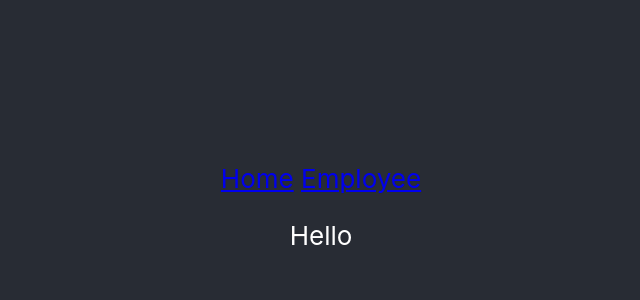
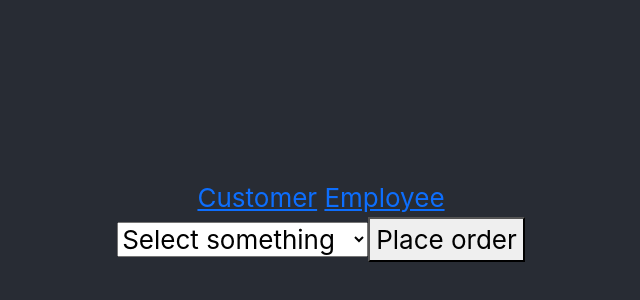
Before and after one commit to Michael-Loren/fullstack, a React (Create React App) app in the folder client/: page / in a window 1280 px wide. Shown: the part 180-480 px from the top of the page, without its empty margins (319-959 px from the left). Built offline with nearby package versions, Linux system fonts and the light colour scheme.

Commit message:
Trying things

```diff
--- a/client/public/index.html
+++ b/client/public/index.html
@@ -9,6 +9,8 @@
       name="description"
       content="Web site created using create-react-app"
     />
+    <link href="https://cdn.jsdelivr.net/npm/bootstrap@5.1.3/dist/css/bootstrap.min.css" rel="stylesheet" integrity="sha384-1BmE4kWBq78iYhFldvKuhfTAU6auU8tT94WrHftjDbrCEXSU1oBoqyl2QvZ6jIW3" crossorigin="anonymous">
+
     <link rel="apple-touch-icon" href="%PUBLIC_URL%/logo192.png" />
     <!--
       manifest.json provides metadata used when your web app is installed on a
--- a/client/src/App.js
+++ b/client/src/App.js
@@ -9,7 +9,7 @@ function App() {
       <BrowserRouter>
         <header>
           <nav>
-            <Link to="/">Home</Link> <Link to="/employee">Employee</Link>
+            <Link to="/">Customer</Link> <Link to="/employee">Employee</Link>
           </nav>
         </header>
         <main>
--- a/client/src/components/Customer.js
+++ b/client/src/components/Customer.js
@@ -1,9 +1,25 @@
-import React from 'react'
+import React from "react";
 
 export default function Customer() {
-    return (
-        <div>
-            <p>Hello</p>
-        </div>
-    )
+
+function onSubmit(e){
+
+    e.preventDefault();
 }
+  return (
+    <div>
+      <form>
+        <select name="food">
+          <option value="none" selected disabled hidden>
+            Select something
+          </option>
+          <option value="Cooka da meatball">Cooka da meatball</option>
+          <option value="Burger">Burger</option>
+          <option value="Pasta">Pasta</option>
+          <option value="Pasta">Pasta</option>
+        </select>
+        <button type="submit" onSubmit={(e) => {onSubmit}}>Place order</button>
+      </form>
+    </div>
+  );
+}
```
Also changed, not shown: client/src/components/Modal.js (added, +31 -0 lines), 1 other file (tests, documents, lock files or other folders).
